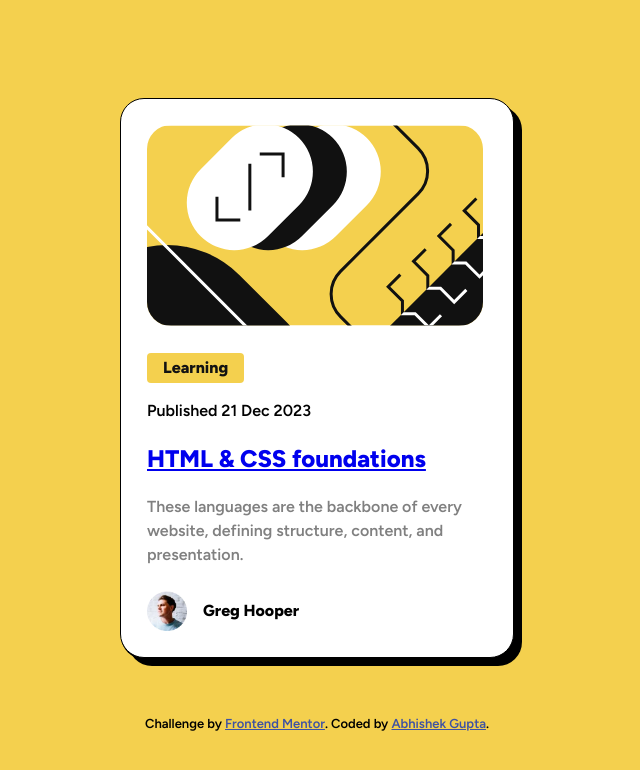
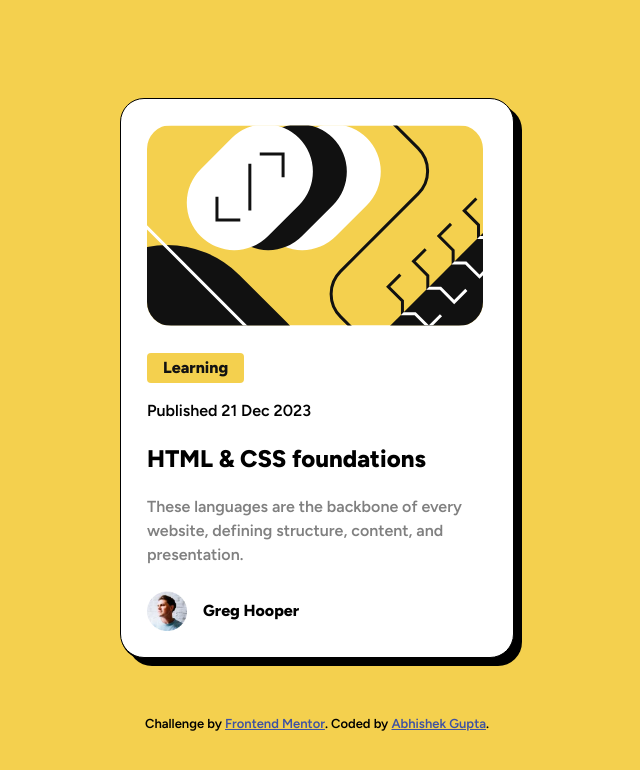
Before and after one commit to Abhishek-G06/blog-preview-card, a plain HTML site: page index.html in a window 1280 px wide. Shown: the whole page, without its empty margins (323-963 px from the left). Drawn offline with Linux system fonts and the light colour scheme.

Commit message:
updated the <a> tag decorations

```diff
--- a/style.css
+++ b/style.css
@@ -71,6 +71,16 @@ h1 {
     border-radius: 4px;
 }
 
+.content a {
+    color: black;
+    text-decoration: none;
+    cursor: pointer;
+}
+
+.content a:hover{
+    color: hsl(47, 88%, 63%);
+}
+
 .content p {
     color: hsl(0, 0%, 50%);
     font-weight: 600;
```
